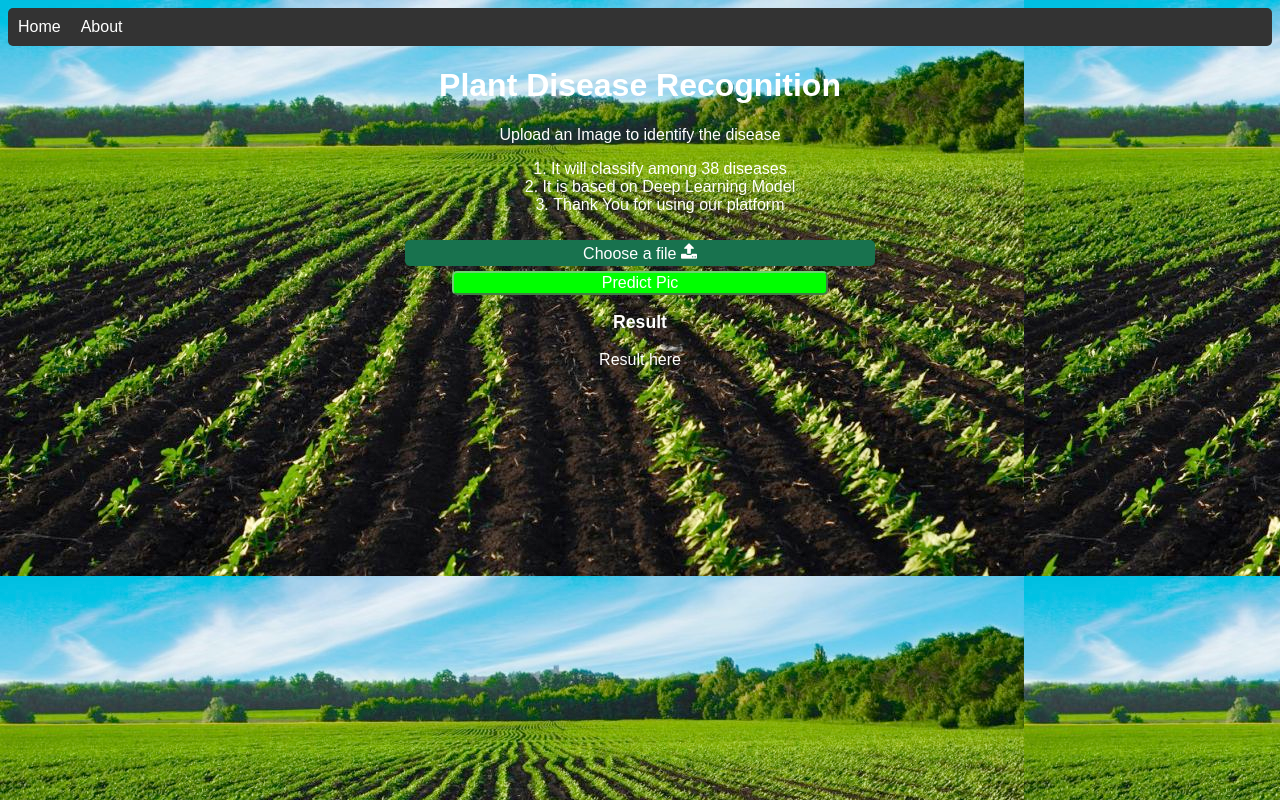
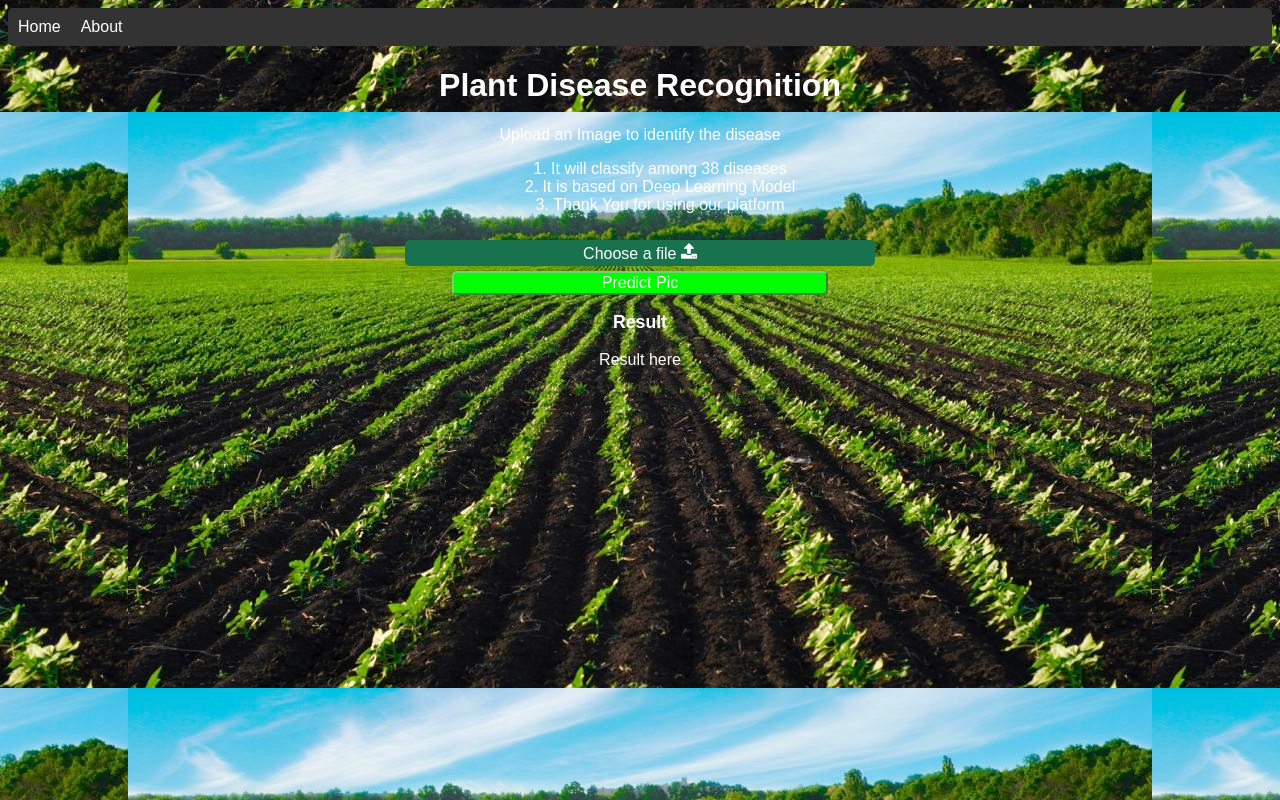
Before and after one commit to VIKGO123/Plant_Disease_Recoginition, a Flask app: page / in a window 1280 px wide. Run offline with Flask 2, Linux system fonts and the light colour scheme.

Commit message:
Update style.css

```diff
--- a/static/css/style.css
+++ b/static/css/style.css
@@ -5,6 +5,8 @@ html {
 body {
 
     background-image: url("https://github.com/VIKGO123/Plant-Disease-Recoginition/tree/master/templates/image/farm.jpg");
+    background-position: 50% 50%;
+    background-repeat: repeat;
 
 }
 
```
